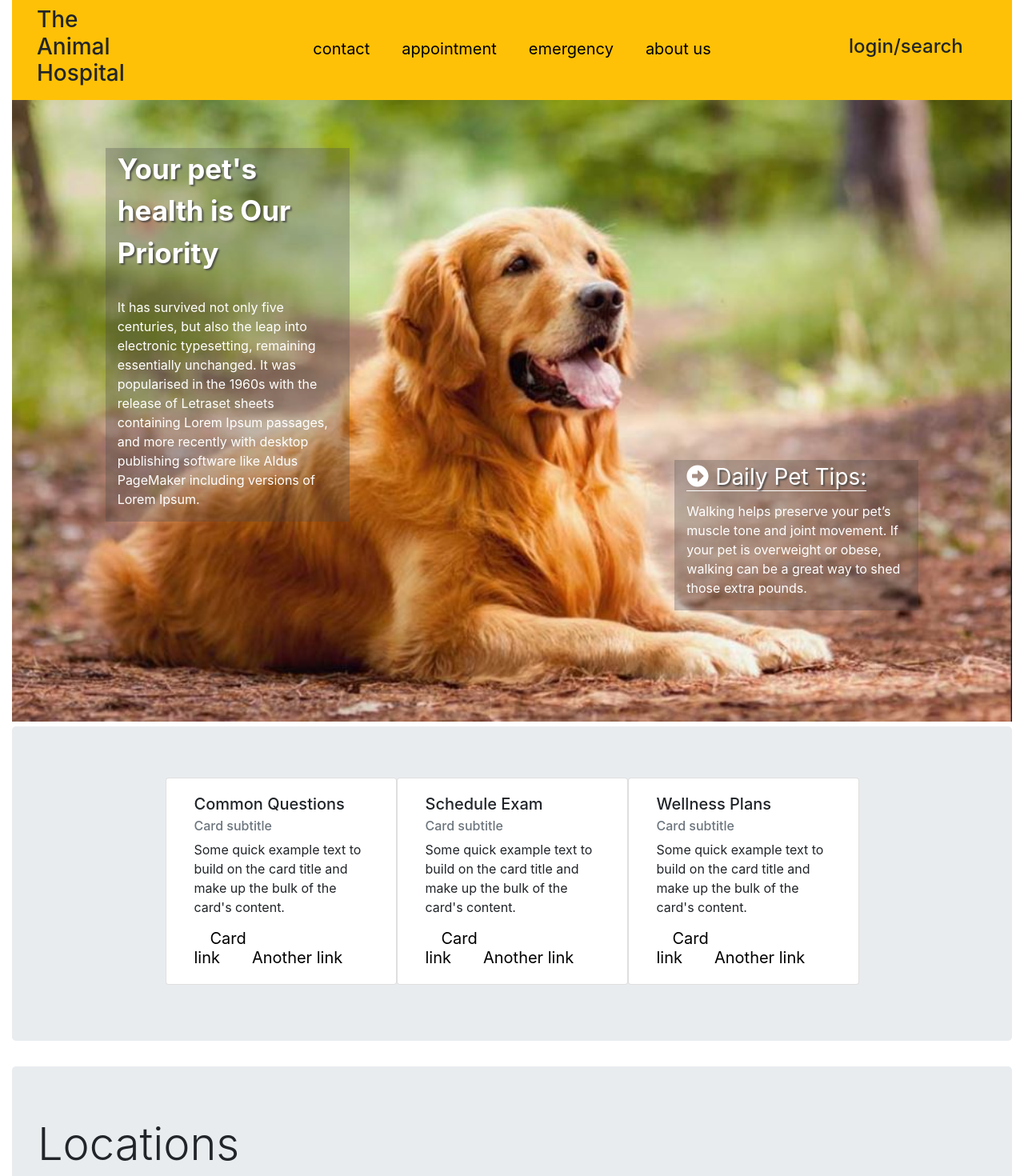
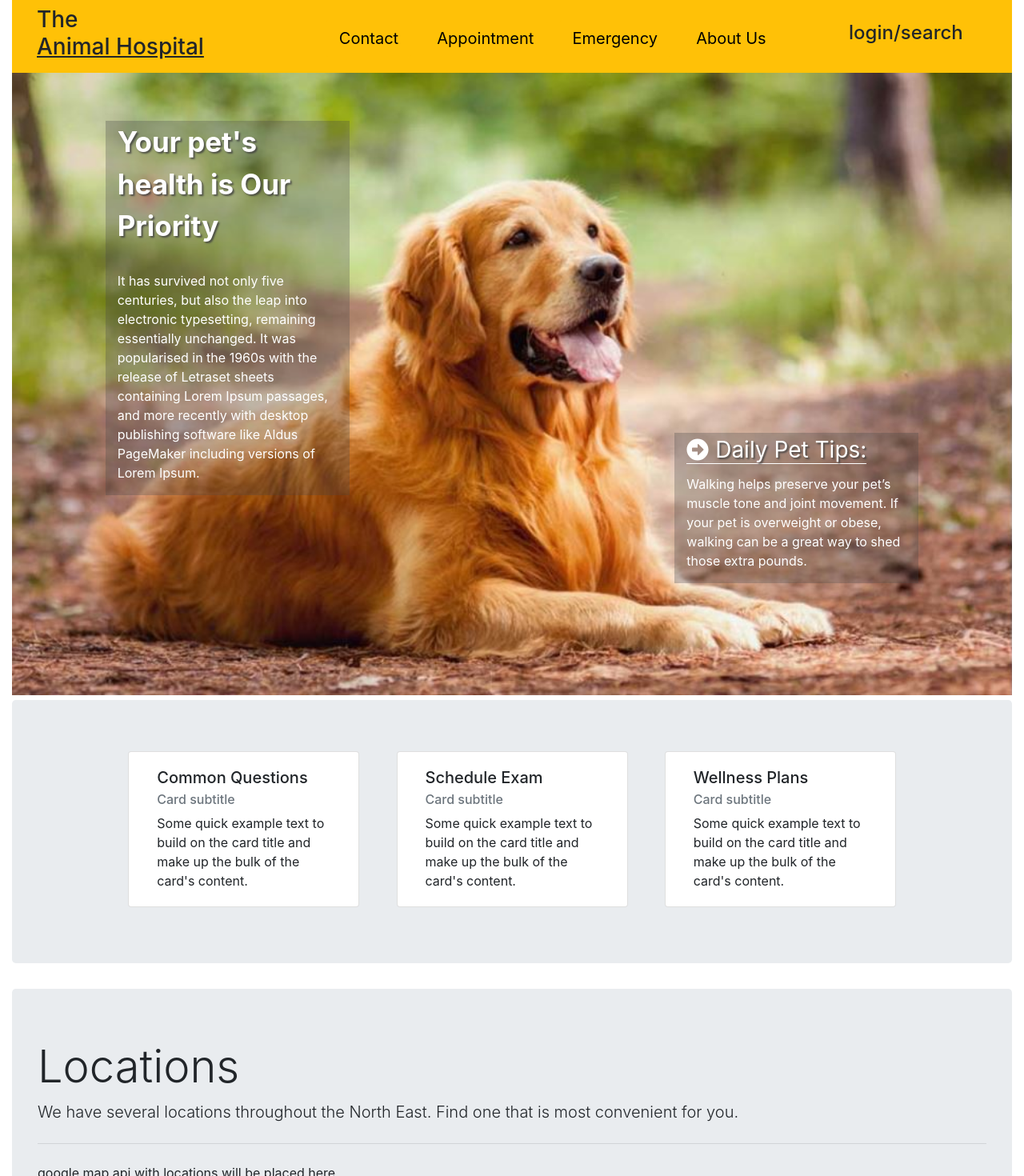
Before and after one commit to memmo01/reactjs-mock-site, a React (Create React App) app in the folder animal-hospital/: page / in a window 1280 px wide. Shown: the top 1470 px of the page at 80% size. Built offline with nearby package versions, Linux system fonts and the light colour scheme.

Commit message:
change the file structure of the application

```diff
--- a/animal-hospital/src/App.js
+++ b/animal-hospital/src/App.js
@@ -1,13 +1,13 @@
-import React, { Component } from 'react';
+import React from 'react';
 
 import './App.css';
-import {NavBar} from './components/index';
-import {Body} from './components/index';
-import {SiteInfo} from './components/index';
-import {Location} from './components/index';
-import {Quotes} from './components/quoteGenerator';
+import NavBar from './components/Navbar';
+import Body from './components/Body';
+import SiteInfo from './components/Siteinfo';
+import Location from './components/Location';
+import Quotes from './components/quoteGenerator';
 
-class App extends Component {
+class App extends React.Component {
   render() {
 
   const quote =<Quotes />;
@@ -19,6 +19,26 @@ class App extends Component {
      <SiteInfo />
      <Location />
 
+     <div className="modal fade" id="exampleModal" tabindex="-1" role="dialog" aria-labelledby="exampleModalLabel" aria-hidden="true">
+  <div className="modal-dialog" role="document">
+    <div className="modal-content">
+      <div className="modal-header">
+        <h5 className="modal-title" id="exampleModalLabel">Modal title</h5>
+        <button type="button" className="close" data-dismiss="modal" aria-label="Close">
+          <span aria-hidden="true">&times;</span>
+        </button>
+      </div>
+      <div className="modal-body">
+        ...
+      </div>
+      <div className="modal-footer">
+        <button type="button" className="btn btn-secondary" data-dismiss="modal">Close</button>
+        <button type="button" className="btn btn-primary">Save changes</button>
+      </div>
+    </div>
+  </div>
+</div>
+
       </div>
     );
   }
--- /dev/null
+++ b/animal-hospital/src/components/Body.js
@@ -0,0 +1,32 @@
+import React from 'react';
+
+export default class Body extends React.Component{
+    render(){
+        const tip =(this.props.quote);
+
+        return(
+
+            <div className="col-lg-12 middleArea">
+                <div className="col-lg-1">
+
+                    </div>
+        <div className="col-lg-3 title">
+           <span id="titleQuote"><b> Your pet's health is Our Priority</b></span>
+            <p>
+                 It has survived not only five centuries, but also the leap into electronic typesetting, remaining essentially unchanged. It was popularised in the 1960s with the release of Letraset sheets containing Lorem Ipsum passages, and more recently with desktop publishing software like Aldus PageMaker including versions of Lorem Ipsum.
+            </p>
+            </div>
+<div className="col-lg-4">
+    </div>
+            <div className="col-lg-3 petFact">
+                <span id="title-p-fact">
+                <i class="fas fa-arrow-alt-circle-right"></i>    Daily Pet Tips:
+                    </span>
+      {tip}
+                </div>
+
+
+                </div>
+        )
+    }
+}
--- /dev/null
+++ b/animal-hospital/src/components/Location.js
@@ -0,0 +1,27 @@
+
+import React from 'react';
+import "./style.css";
+
+
+
+
+
+
+
+
+export default class Location extends React.Component{
+    render(){
+        return(
+            <div className="jumbotron">
+  <h1 className="display-4">Locations</h1>
+  <p className="lead">We have several locations throughout the North East. Find one that is most convenient for you.</p>
+  <hr className="my-4" />
+  <p>google map api with locations will be placed here</p>
+
+</div>
+
+
+
+        )
+    }
+}
--- /dev/null
+++ b/animal-hospital/src/components/Navbar.js
@@ -0,0 +1,30 @@
+import React from 'react'
+
+export default class NavBar extends React.Component{
+    render(){
+        return(
+            <div>
+                <nav class="navbar navbar-light bg-warning">
+                   <div className="col-lg-3"> <h3>The <br/><u>Animal Hospital </u></h3>
+                   </div>
+                       <div className="col-lg-7 group">
+                           <button type="button" class="btn btn-warning btn-lg" data-toggle="modal" data-target="#exampleModal">Contact</button>
+                           <button type="button" class="btn btn-warning btn-lg" data-toggle="modal" data-target="#exampleModal">Appointment</button>
+                           <button type="button" class="btn btn-warning btn-lg" data-toggle="modal" data-target="#exampleModal">Emergency</button>
+                           <button type="button" class="btn btn-warning btn-lg" data-toggle="modal" data-target="#exampleModal">About Us</button>
+
+
+            </div>
+            <div className=" col-lg-2 logoLogin">
+                <h4>login/</h4>
+                <h4>search</h4>
+                </div>
+</nav>
+
+
+
+            </div>
+
+        )
+    }
+}
--- /dev/null
+++ b/animal-hospital/src/components/Siteinfo.js
@@ -0,0 +1,45 @@
+import React from 'react';
+
+
+export default class SiteInfo extends React.Component{
+    render(){
+        return(
+            <div className="jumbotron">
+
+<div className='col-lg-12 middleCards'>
+    <div className="col">
+        </div>
+            <div className="col-lg-3 card" >
+  <div className="card-body">
+    <h5 className="card-title">Common Questions</h5>
+    <h6 className="card-subtitle mb-2 text-muted">Card subtitle</h6>
+    <p className="card-text">Some quick example text to build on the card title and make up the bulk of the card's content.</p>
+
+  </div>
+</div>
+
+<div className=" col-lg-3 card" >
+  <div className="card-body">
+    <h5 className="card-title">Schedule Exam</h5>
+    <h6 className="card-subtitle mb-2 text-muted">Card subtitle</h6>
+    <p className="card-text">Some quick example text to build on the card title and make up the bulk of the card's content.</p>
+
+  </div>
+</div>
+
+<div className="col-lg-3 card" >
+  <div className="card-body">
+    <h5 className="card-title">Wellness Plans</h5>
+    <h6 className="card-subtitle mb-2 text-muted">Card subtitle</h6>
+    <p className="card-text">Some quick example text to build on the card title and make up the bulk of the card's content.</p>
+
+  </div>
+</div>
+    <div className="col">
+        </div>
+
+</div>
+</div>
+        )
+    }
+}
--- a/animal-hospital/src/components/index.js
+++ /dev/null
@@ -1,126 +0,0 @@
-
-import React, { Component } from 'react';
-import "./style.css";
-
-
-export class NavBar extends Component{
-    render(){
-        return(
-            <div>
-                <nav class="navbar navbar-light bg-warning">
-                   <div className="col-lg-2"> <h3>The <br/>Animal Hospital</h3></div>
-                       <div className="col-lg-8 group">
-            <a href="#">contact</a>
-            <a href="#">appointment</a>
-            <a href="#">emergency</a>
-            <a href="#">about us</a>
-
-            </div>
-            <div className=" col-lg-2 logoLogin">
-                <h4>login/</h4>
-                <h4>search</h4>
-                </div>
-</nav>
-
-
-
-            </div>
-
-        )
-    }
-}
-
-
-export class Body extends Component{
-    render(){
-        const tip =(this.props.quote);
-
-        return(
-
-            <div className="col-lg-12 middleArea">
-                <div className="col-lg-1">
-
-                    </div>
-        <div className="col-lg-3 title">
-           <span id="titleQuote"><b> Your pet's health is Our Priority</b></span>
-            <p>
-                 It has survived not only five centuries, but also the leap into electronic typesetting, remaining essentially unchanged. It was popularised in the 1960s with the release of Letraset sheets containing Lorem Ipsum passages, and more recently with desktop publishing software like Aldus PageMaker including versions of Lorem Ipsum.
-            </p>
-            </div>
-<div className="col-lg-4">
-    </div>
-            <div className="col-lg-3 petFact">
-                <span id="title-p-fact">
-                <i class="fas fa-arrow-alt-circle-right"></i>    Daily Pet Tips:
-                    </span>
-      {tip}
-                </div>
-
-
-                </div>
-        )
-    }
-}
-
-export class SiteInfo extends Component{
-    render(){
-        return(
-            <div className="jumbotron">
-
-<div className='col-lg-12 middleCards'>
-    <div className="col">
-        </div>
-            <div className="col-lg-3 card" >
-  <div className="card-body">
-    <h5 className="card-title">Common Questions</h5>
-    <h6 className="card-subtitle mb-2 text-muted">Card subtitle</h6>
-    <p className="card-text">Some quick example text to build on the card title and make up the bulk of the card's content.</p>
-    <a href="#" className="card-link">Card link</a>
-    <a href="#" className="card-link">Another link</a>
-  </div>
-</div>
-
-<div className=" col-lg-3 card" >
-  <div className="card-body">
-    <h5 className="card-title">Schedule Exam</h5>
-    <h6 className="card-subtitle mb-2 text-muted">Card subtitle</h6>
-    <p className="card-text">Some quick example text to build on the card title and make up the bulk of the card's content.</p>
-    <a href="#" className="card-link">Card link</a>
-    <a href="#" className="card-link">Another link</a>
-  </div>
-</div>
-
-<div className="col-lg-3 card" >
-  <div className="card-body">
-    <h5 className="card-title">Wellness Plans</h5>
-    <h6 className="card-subtitle mb-2 text-muted">Card subtitle</h6>
-    <p className="card-text">Some quick example text to build on the card title and make up the bulk of the card's content.</p>
-    <a href="#" className="card-link">Card link</a>
-    <a href="#" className="card-link">Another link</a>
-  </div>
-</div>
-    <div className="col">
-        </div>
-
-</div>
-</div>
-        )
-    }
-}
-
-export class Location extends Component{
-    render(){
-        return(
-            <div className="jumbotron">
-  <h1 className="display-4">Locations</h1>
-  <p className="lead">We have several locations throughout the North East. Find one that is most convenient for you.</p>
-  <hr className="my-4" />
-  <p>google map api with locations will be placed here</p>
-
-</div>
-
-
-
-        )
-    }
-}
--- a/animal-hospital/src/components/quoteGenerator.js
+++ b/animal-hospital/src/components/quoteGenerator.js
@@ -1,7 +1,7 @@
 
-import React, { Component } from 'react';
+import React from 'react';
 
-export class Quotes extends Component{
+export default class Quotes extends React.Component{
     render(){
 
         const petFactQuotes=[{
--- a/animal-hospital/src/components/style.css
+++ b/animal-hospital/src/components/style.css
@@ -9,21 +9,20 @@
         display:inline-flex;
     }
 
-    a{
-        margin:0 20px 0 20px;
+    .btn{
+        margin:5px 1% 0 1%;
            color:black;
-           line-height: 10px;
-           font-size:20px;
+           margin-bottom:0;
     }
-
 
 .middleCards{
     display:inline-flex;
 
 }
- .card{
-    height:100%;
+.card{
+    margin:0 2% 0 2%;
 }
+
 .middleArea{
     background-image: url("./dog.JPG");
     background-size: cover;
```
